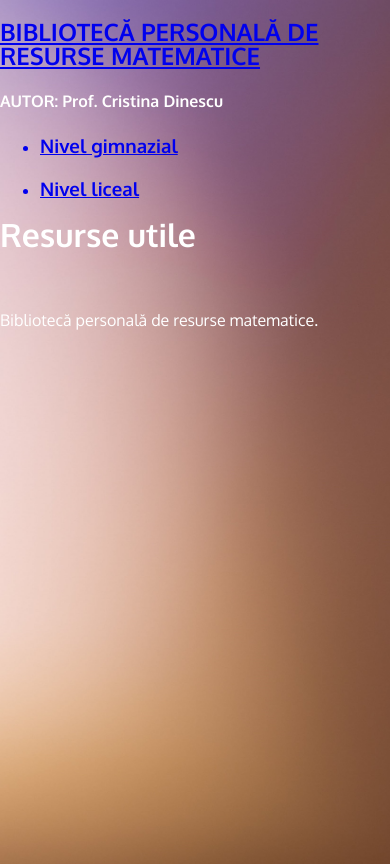
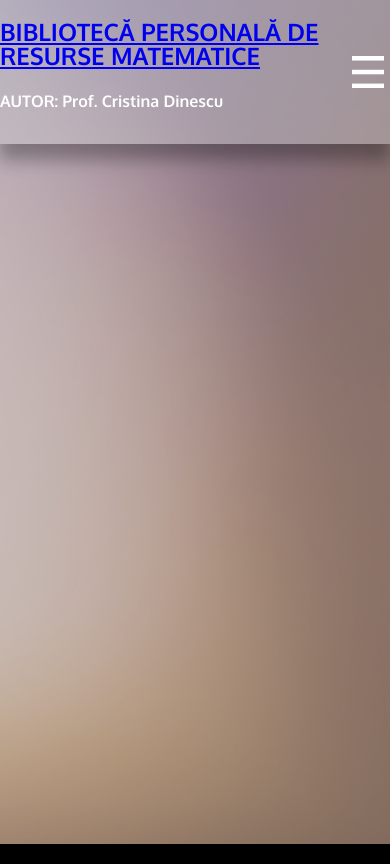
Before and after one commit to gasacu/mathematics, a plain HTML site: page materials.html in a window 390 px wide. Drawn offline with Linux system fonts and the light colour scheme.

Commit message:
trigger menu button mobile

```diff
--- a/materials.html
+++ b/materials.html
@@ -27,27 +27,46 @@
     <body>
         <div class="MaterialsContainer">
             <header class="MaterialsHeader">
-                <nav class="MaterialsNavbar">
+                <nav class="MaterialsHeaderNav">
                     <div class="NavLeft">
-                        <a href="#"><h2 class="NavLeftTitleOne">BIBLIOTECĂ PERSONALĂ DE RESURSE MATEMATICE</h2></a>
+                        <a href="#"><h2 class="NavLeftTitleOne" title="Înapoi la pagina principală">BIBLIOTECĂ PERSONALĂ DE RESURSE MATEMATICE</h2></a>
                         <h4 class="NavLeftTitleTwo">AUTOR: Prof. Cristina Dinescu</h4>
                     </div>
+                    <button class="NavRightTrigger">
+                        <img src="images/menu-trigger.png" alt="Deschide meniul" class="NavRightTriggerImage" width="32" height="32">
+                    </button>
                     <div class="NavRight">
                         <ul class="NavRightList">
-                            <a href="#gimnaziu"><li class="NavRightListItem"><h3>Nivel gimnazial</h3></li></a>
-                            <a href="#liceu"><li class="NavRightListItem"><h3>Nivel liceal</h3></li></a>
+                            <li class="NavRightListItem">
+                                <a href="#gimnaziu" class="NavRightLink"><h3>Nivel gimnazial</h3></a>
+                                <ul class="NavRightSubList">
+                                    <li class="NavRightSubListItem">Clasa a V-a</li>
+                                    <li class="NavRightSubListItem">Clasa a VI-a</li>
+                                    <li class="NavRightSubListItem">Clasa a VII-a</li>
+                                    <li class="NavRightSubListItem">Clasa a VIII-a</li>
+                                </ul>
+                            </li>
+                            <li class="NavRightListItem">
+                                <a href="#liceu" class="NavRightLink"><h3>Nivel liceal</h3></a>
+                                <ul class="NavRightSubList">
+                                    <li class="NavRightSubListItem">Clasa a IX-a</li>
+                                    <li class="NavRightSubListItem">Clasa a X-a</li>
+                                    <li class="NavRightSubListItem">Clasa a XI-a</li>
+                                    <li class="NavRightSubListItem">Clasa a XII-a</li>
+                                </ul>
+                            </li>
                         </ul>
                     </div>
                 </nav>
-                <h1 class="MaterialsHeaderTitle">Resurse utile</h1>
             </header>
 
             <main class="MaterialsMain">
-                <img src="" class="MaterialsMainImage">
+            <!--    <h1 class="MaterialsMainTitle">Resurse utile</h1>
+                <img src="" class="MaterialsMainImage" alt="Caută resursele acum"> -->
             </main>
 
             <footer class="MaterialsFooter">
-                <p class="MaterialsFooterText">Bibliotecă personală de resurse matematice.</p>
+            <!--    <p class="MaterialsFooterText">Bibliotecă personală de resurse matematice.</p> -->
             </footer>
         </div>
 
--- a/style.css
+++ b/style.css
@@ -104,14 +104,19 @@ body {
 
 /* MATERIALS Page */
 .MaterialsContainer {
-
+    background: rgba(150, 150, 150, 0.461);
+    height: 100vh;
 }
     .MaterialsHeader {
 
     }
-        .MaterialsNavbar {
-
-
+        .MaterialsHeaderNav{
+            display: flex;
+            position: sticky;
+            top: 0;
+            height: 9rem;
+            background: rgba(205, 205, 205, 0.416);
+            box-shadow: 0 1em 1em rgba(0, 0, 0, 0.3);
         }
             .NavLeft {
 
@@ -122,8 +127,21 @@ body {
                 .NavLeftTitleTwo {
 
                 }
+            .NavRightTrigger {
+                display: block;
+                margin: 0;
+                padding: 0.375rem;
+                background: transparent;
+                border: none;
+                appearance: none;
+            }
+                .NavRightTriggerImage {
+                    display: block;
+                    width: 2rem;
+                    height: 2rem;
+                }
             .NavRight {
-
+                display: none;
             }
                 .NavRightList {
 
@@ -131,13 +149,22 @@ body {
                     .NavRightListItem {
 
                     }
-        .MaterialsHeaderTitle {
+                        .NavRightLink {
 
-        }
+                        }
+                        .NavRightSubList {
+
+                        }
+                            .NavRightSubListItem {
+
+                            }
 
     .MaterialsMain {
 
     }
+        .MaterialsMainTitle {
+
+        }
         .MaterialsMainImage {
 
         }
```
Also changed, not shown: images/menu-trigger.png (added).
